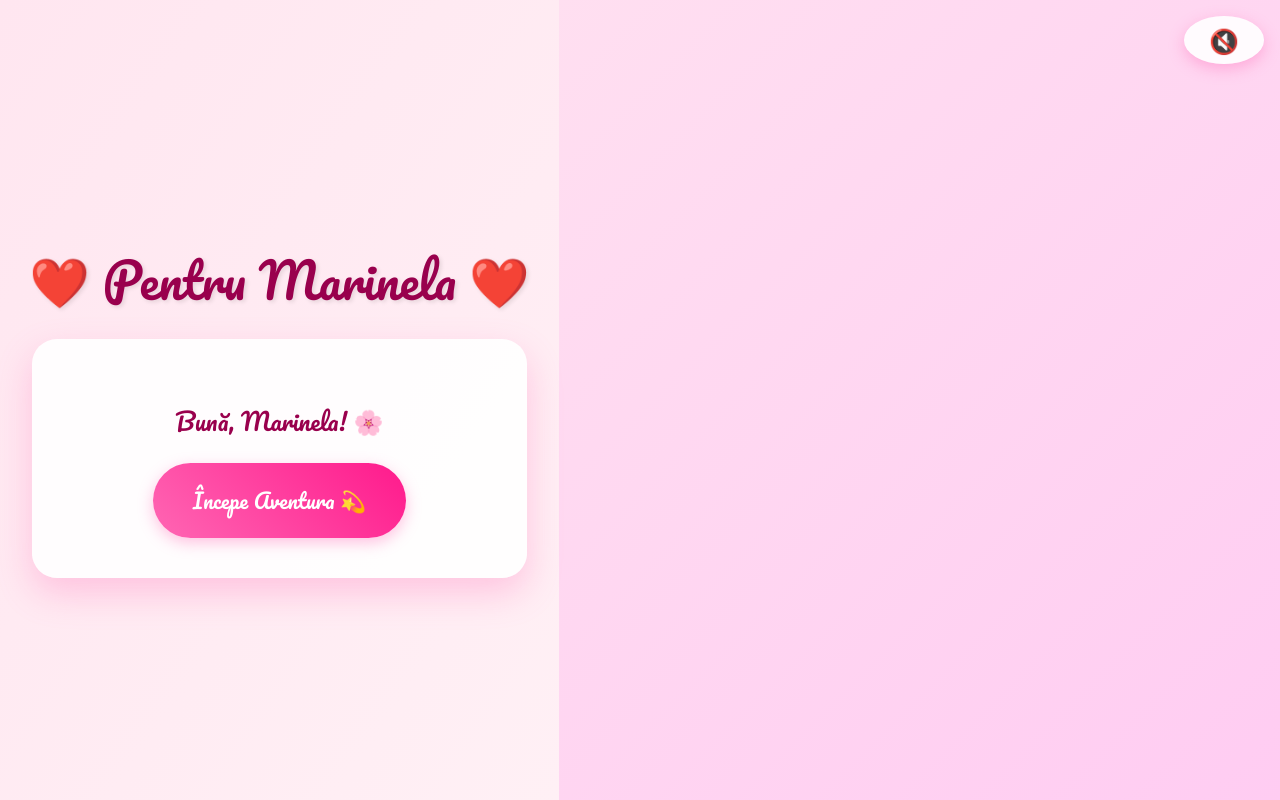
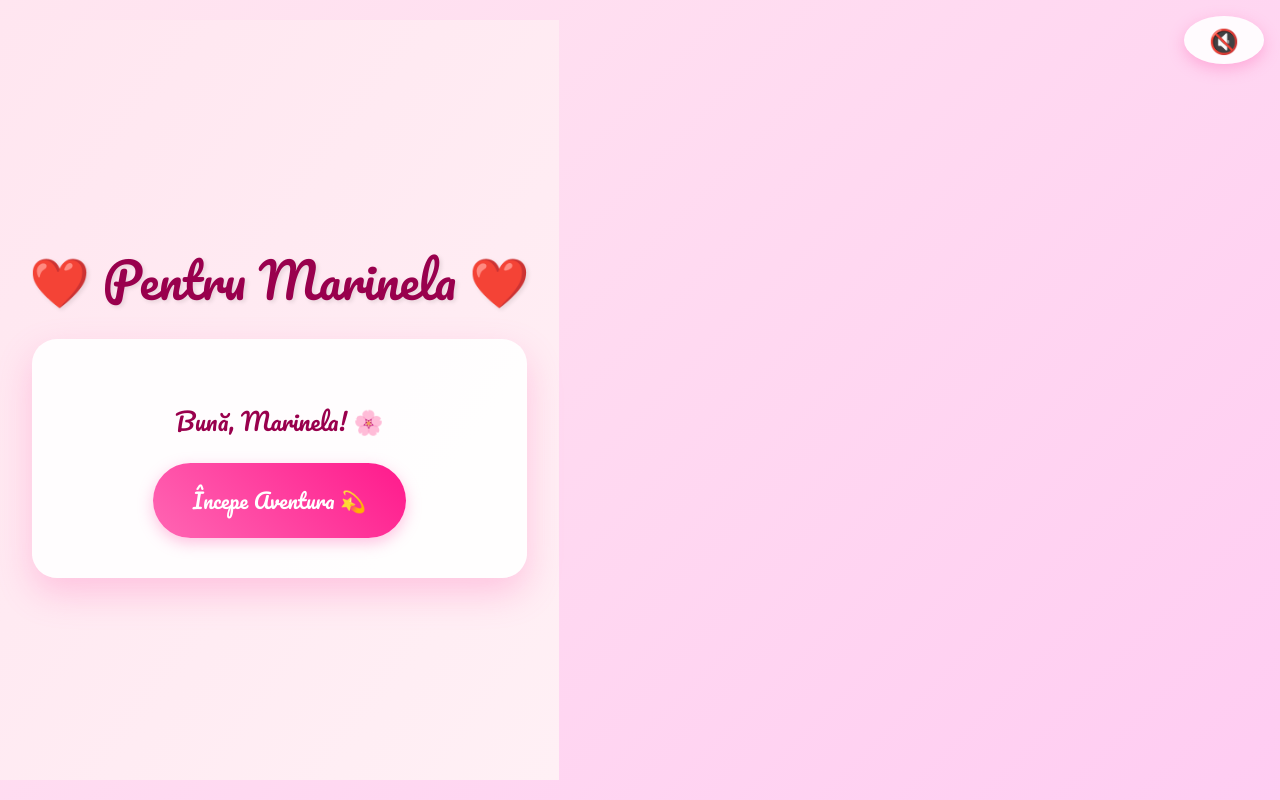
Before and after one commit to damidami4321/ceseintimpla, a React (Vite) app: page / in a window 1280 px wide. Built offline with nearby package versions, Linux system fonts and the light colour scheme.

Commit message:
Update App.css

```diff
--- a/src/App.css
+++ b/src/App.css
@@ -65,7 +65,7 @@ body {
 }
 
 .app-container {
-  min-height: 100vh;
+  min-height: 95vh;
   position: relative;
   display: flex;
   justify-content: center;
@@ -74,7 +74,7 @@ body {
 }
 
 .content-wrapper {
-  max-width: 850px;
+  max-width: 800px;
   width: 100%; /* было 110% — это вылезало за границы экрана */
   padding: 2rem;
   text-align: center;
```
